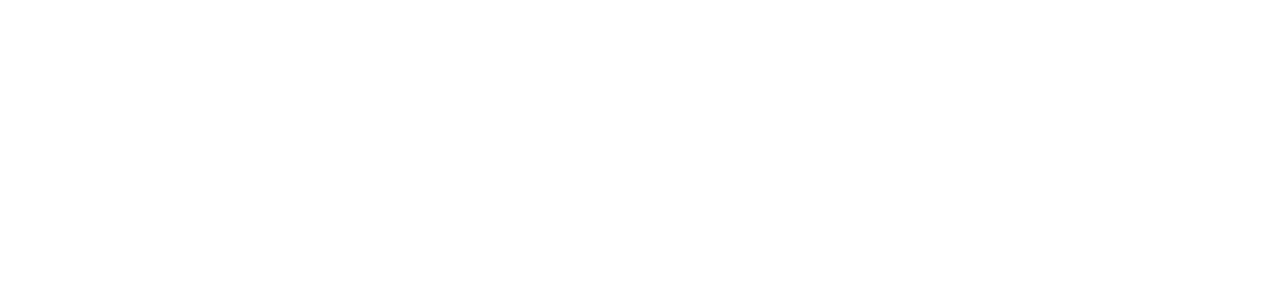
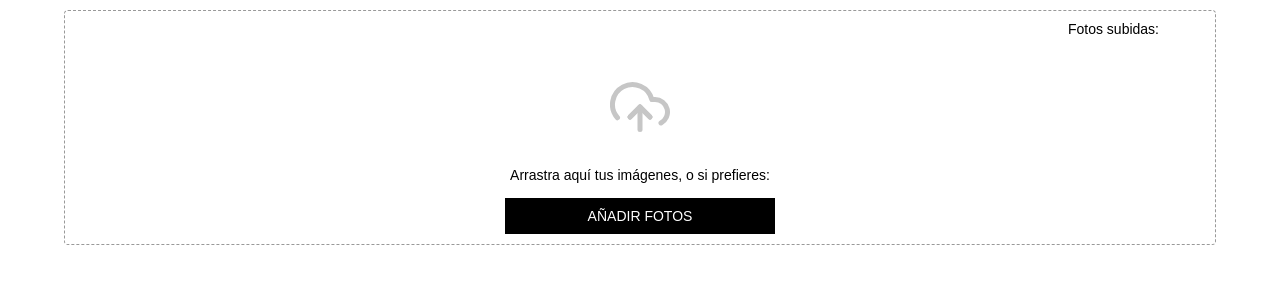
Before and after one commit to ltsfran/example-upload-img, a website built with webpack: page src/index.html in a window 1280 px wide. Built offline with nearby package versions, Linux system fonts and the light colour scheme.

Commit message:
feat: add drop zone layout

```diff
--- a/src/index.css
+++ b/src/index.css
@@ -2,3 +2,126 @@
   margin: 0;
   padding: 0;
 }
+
+html,
+body {
+  font-family: Arial, Helvetica, sans-serif;
+  font-size: 16px;
+}
+
+.wrapper {
+  display: flex;
+  flex-wrap: wrap;
+  width: 100%;
+  max-width: 1200px;
+  margin: 0 auto;
+  padding: 10px 16px;
+  box-sizing: border-box;
+}
+
+.c-drop-zone {
+  width: 100%;
+  border: 1px dashed #999999;
+  border-radius: 4px;
+  padding: 10px;
+  box-sizing: border-box;
+  font-size: 0.875rem;
+}
+
+.img-counter__wrapper {
+  display: flex;
+  flex-wrap: wrap;
+  justify-content: flex-end;
+  width: 100%;
+}
+
+.img-counter__text {
+  display: flex;
+  flex-wrap: wrap;
+}
+
+.img-counter__number {
+  min-width: 46px;
+  text-align: center;
+}
+
+.upload-photos {
+  display: flex;
+  flex-wrap: wrap;
+  width: 100%;
+  margin-top: 20px;
+}
+
+.upload-photos__list {
+  display: grid;
+  grid-template-columns: 1fr 1fr;
+  grid-column-gap: 26px;
+  width: 100%;
+  list-style-type: none;
+}
+
+.upload-photos__list--empty {
+  grid-template-columns: auto;
+}
+
+.upload-photos__list--empty .upload-photos__item {
+  background-color: #FFFFFF;
+  border: none;
+}
+
+.upload-photos__item {
+  display: flex;
+  flex-wrap: wrap;
+  justify-content: center;
+  align-items: center;
+  min-height: 100px;
+  background-color: #F5F5F5;
+  border: 1px solid #D9D9D9;
+}
+
+.upload-photos__item svg {
+  width: 60px;
+  height: 60px;
+  color: #C6C6C6;
+}
+
+.c-drop-zone__options {
+  display: flex;
+  flex-wrap: wrap;
+  justify-content: center;
+  width: 100%;
+  margin-top: 5px;
+}
+
+.c-drop-zone__options-text {
+  width: 100%;
+  margin: 5px 0;
+  text-align: center;
+}
+
+.c-drop-zone___options-input {
+  display: none;
+}
+
+.c-drop-zone__options-button {
+  width: 100%;
+  max-width: 270px;
+  text-align: center;
+  margin-top: 10px;
+  background-color: black;
+  color: white;
+  padding: 10px 20px;
+  box-sizing: border-box;
+  cursor: pointer;
+}
+
+.c-drop-zone__options-button--disabled {
+  opacity: 0.5;
+  pointer-events: none;
+}
+
+@media(min-width: 768px) {
+  .wrapper {
+    padding: 10px 24px;
+  }
+}
--- a/src/index.html
+++ b/src/index.html
@@ -5,5 +5,32 @@
   <title>Example Upload IMG</title>
 </head>
 <body>
+  <main class="wrapper">
+    <div class="c-drop-zone">
+      <div class="img-counter__wrapper">
+        <div class="img-counter__text">
+          <span>Fotos subidas: </span>
+          <span class="img-counter__number"></span>
+        </div>
+      </div>
+      <div class="upload-photos">
+        <ul class="upload-photos__list upload-photos__list--empty">
+          <li class="upload-photos__item">
+            <svg xmlns="http://www.w3.org/2000/svg" width="24" height="24" viewBox="0 0 24 24" fill="none" stroke="currentColor" stroke-width="2" stroke-linecap="round" stroke-linejoin="round" class="feather feather-upload-cloud">
+              <polyline points="16 16 12 12 8 16"/>
+              <line x1="12" y1="12" x2="12" y2="21"/>
+              <path d="M20.39 18.39A5 5 0 0 0 18 9h-1.26A8 8 0 1 0 3 16.3"/>
+              <polyline points="16 16 12 12 8 16"/>
+            </svg>
+          </li>
+        </ul>
+      </div>
+      <div class="c-drop-zone__options">
+        <p class="c-drop-zone__options-text">Arrastra aquí tus imágenes, o si prefieres:</p>
+        <input class="c-drop-zone___options-input" type="file" />
+        <span class="c-drop-zone__options-button">AÑADIR FOTOS</span>
+      </div>
+    </div>
+  </main>
 </body>
 </html>
```
